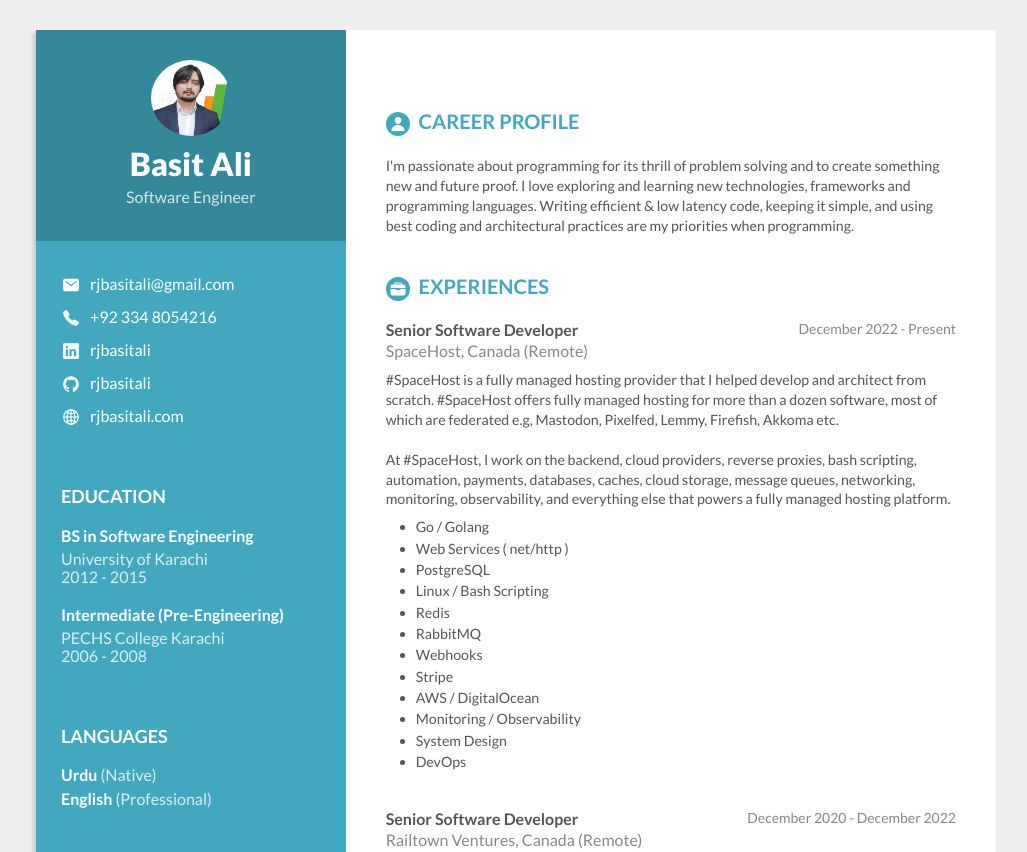
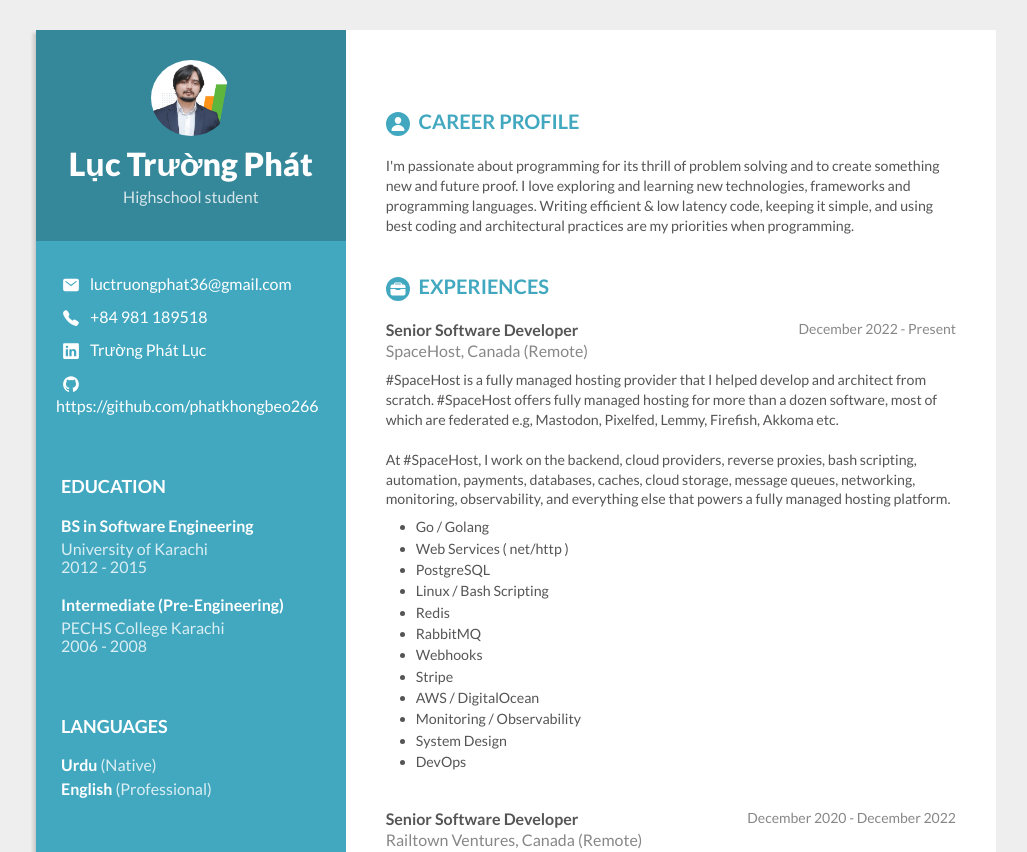
Before and after one commit to phatkhongbeo266/phatkhongbeo266.github.io, a plain HTML site: page index.html in a window 1280 px wide. Shown: the top 852 px of the page, without its empty margins (124-1151 px from the left). Drawn offline with nearby package versions, Linux system fonts and the light colour scheme.

Commit message:
Update index.html

```diff
--- a/index.html
+++ b/index.html
@@ -1,7 +1,7 @@
 <!DOCTYPE html>
 <html lang="en">
     <head>
-        <title>Basit Ali - Resume</title>
+        <title>Lục Trường Phát - Resume</title>
         <link rel="stylesheet" type="text/css" href="vendors/css/normalize.css">
         <link rel="stylesheet" type="text/css" href="vendors/css/grid.css">
         <link rel="stylesheet" type="text/css" href="resources/css/style.css">
@@ -24,29 +24,25 @@
             <div class="col span-1-of-3 personal">
                 <div class="personal-header">
                     <img src="resources/img/profile_pic2.png" alt="Profile picture">
-                    <h1>Basit Ali</h1>
-                    <p>Software Engineer</p>
+                    <h1>Lục Trường Phát</h1>
+                    <p>Highschool student</p>
                 </div>
                 <div class="personal-details">
                     <div class="personal-info">
                         <ion-icon name="mail"></ion-icon>
-                        <a href="mailto:rjbasitali@gmail.com" target="_blank">rjbasitali@gmail.com</a>
+                        <a href="mailto:luctruongphat36@gmail.com" target="_blank">luctruongphat36@gmail.com</a>
                     </div>
                     <div class="personal-info">
                         <ion-icon name="call"></ion-icon>
-                        <a href="tel:0923348054216" target="_blank">+92 334 8054216</a>
+                        <a href="tel:0981189518" target="_blank">+84 981 189518</a>
                     </div>
                     <div class="personal-info">
                         <ion-icon name="logo-linkedin"></ion-icon>
-                        <a href="https://www.linkedin.com/in/rjbasitali/" target="_blank">rjbasitali</a>
+                        <a href="https://www.linkedin.com/in/tr%C6%B0%E1%BB%9Dng-ph%C3%A1t-l%E1%BB%A5c-0aa527290/" target="_blank">Trường Phát Lục</a>
                     </div>
                     <div class="personal-info">
                         <ion-icon name="logo-github"></ion-icon>
-                        <a href="https://github.com/rjbasitali" target="_blank">rjbasitali</a>
-                    </div>
-                    <div class="personal-info">
-                        <ion-icon name="globe-outline"></ion-icon>
-                        <a href="https://rjbasitali.com" target="_blank">rjbasitali.com</a>
+                        <a href="https://github.com/phatkhongbeo266" target="_blank">https://github.com/phatkhongbeo266</a>
                     </div>
 
                     <h3>Education</h3>
```
